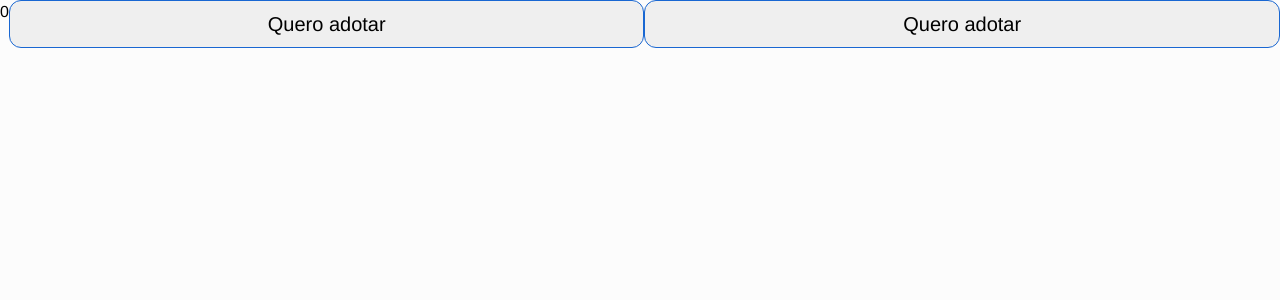
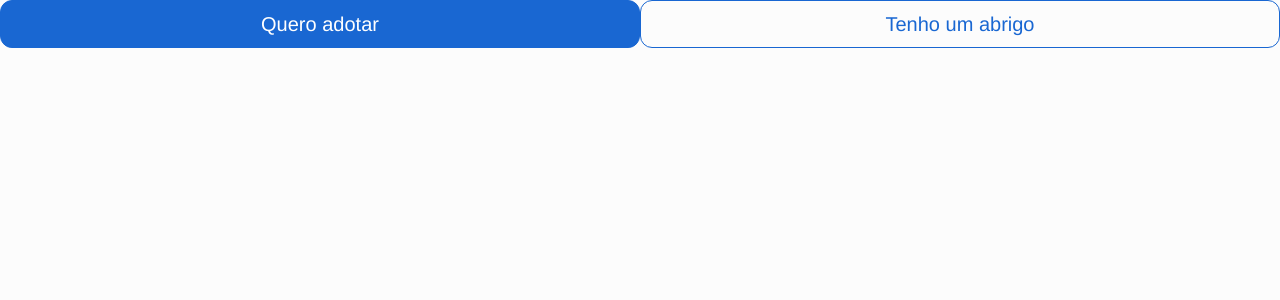
Before and after one commit to mateusbertolo/picles-spa, a React (Vite) app: page / in a window 1280 px wide. Shown: the top 300 px of the page. Built offline with nearby package versions, Linux system fonts and the light colour scheme.

Commit message:
feat(button)

```diff
--- a/src/App.tsx
+++ b/src/App.tsx
@@ -1,15 +1,24 @@
 import { useState } from 'react'
 import { Button } from './components/common/Button'
-import { ButtonVariant } from './components/common/Button/button.constant'
+import { ButtonVariant } from './components/common/Button/Button.constants'
 
 export function App() {
   const [count, setCount] = useState(0)
 
   return (
     <>
-    {count}
-    <Button variant= {ButtonVariant.Default} onClick={() => setCount(count + 1)}>Quero adotar</Button>
-    <Button variant= {ButtonVariant.Disabled}onClick={() => setCount(count + 1)}>Quero adotar</Button>
+      <Button
+        variant={ButtonVariant.Default}
+        onClick={() => setCount(count + 1)}
+      >
+        Quero adotar
+      </Button>
+      <Button
+        variant={ButtonVariant.Outlined}
+        onClick={() => setCount(count + 1)}
+      >
+        Tenho um abrigo
+      </Button>
     </>
   )
 }
--- /dev/null
+++ b/src/components/common/Button/Button.constants.ts
@@ -0,0 +1,6 @@
+export enum ButtonVariant {
+  Default = 'default',
+  Disabled = 'disabled',
+  Outlined = 'outlined',
+  Text = 'text',
+}
--- a/src/components/common/Button/Button.tsx
+++ b/src/components/common/Button/Button.tsx
@@ -1,23 +1,35 @@
-import { ButtonHTMLAttributes } from "react"
-import styles from "./Button.module.css"
-import { ButtonVariant } from "./button.constant"
+import { ButtonHTMLAttributes } from 'react'
+import { ButtonVariant } from './Button.constants'
+import styles from './Button.module.css'
 
-interface IButton extends ButtonHTMLAttributes<HTMLButtonElement>{
+interface IButton extends ButtonHTMLAttributes<HTMLButtonElement> {
   variant?: ButtonVariant
 }
-export function Button({variant = ButtonVariant.Default, children, ...rest}: IButton) {
+
+export function Button({
+  variant = ButtonVariant.Default,
+  children,
+  ...rest
+}: IButton) {
   let buttonClass = styles.buttonBase
-    switch(variant){
+  switch (variant) {
     case ButtonVariant.Default:
-         buttonClass += `$(styles.buttonDefault)`; break;
+      buttonClass += ` ${styles.buttonDefault}`
+      break
     case ButtonVariant.Disabled:
-         buttonClass += `$(styles.buttonDisabled)`; break;
+      buttonClass += ` ${styles.buttonDisabled}`
+      break
     case ButtonVariant.Outlined:
-         buttonClass += `$(styles.buttonOutlined)`; break;
+      buttonClass += ` ${styles.buttonOutlined}`
+      break
     case ButtonVariant.Text:
-         buttonClass += `$(styles.buttonText)`; break;
+      buttonClass += ` ${styles.buttonText}`
+      break
   }
-    return <button className={styles.buttonBase}{...rest}>
+
+  return (
+    <button className={buttonClass} {...rest}>
       {children}
     </button>
+  )
 }
--- a/src/components/common/Button/index.ts
+++ b/src/components/common/Button/index.ts
@@ -1 +1 @@
-export * from "./Button"
+export * from './Button'
```
Lines whose indentation alone changed are shown as unchanged.
